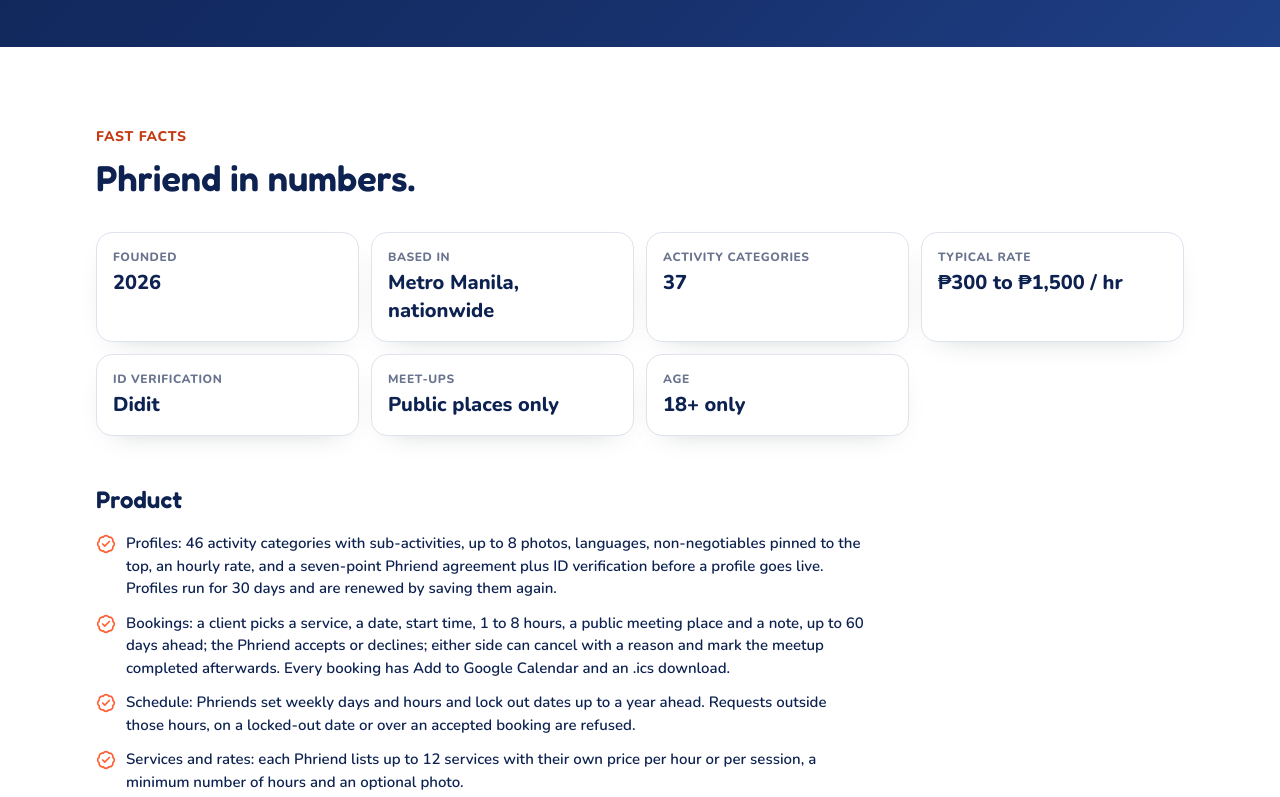
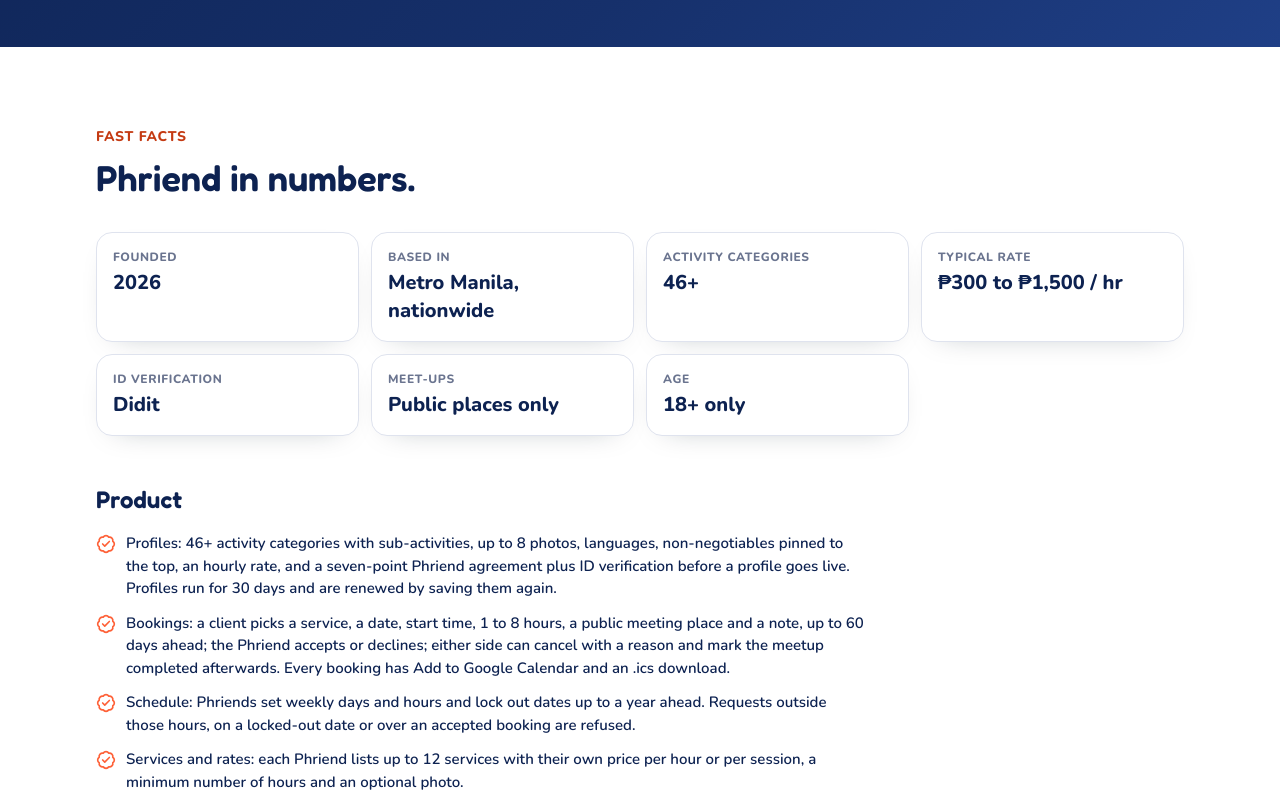
Before and after one commit to newmachinesph/phriend-web, a Next.js app: page /press in a window 1280 px wide. Shown: the part 525-1322 px from the top of the page. Built offline with nearby package versions, Linux system fonts and the light colour scheme; no server answers.

Commit message:
copy(site): activity categories read 46+ everywhere
The press fast-facts tile still said 37 while the same page and the
landing page said 46. The live count is 46 with none hidden, and Ops
keeps adding, so the plus keeps all three right as the list grows.

```diff
--- a/app/page.tsx
+++ b/app/page.tsx
@@ -347,7 +347,7 @@
                 Whatever the plan, there is a Phriend for it.
               </h2>
               <p className="mt-3 text-[15px] leading-relaxed text-body">
-                Working from home? Cowork at a cafe, take a lunch or walking break, or just have kwentuhan with someone new. 46 categories, each with its own sub-activities.
+                Working from home? Cowork at a cafe, take a lunch or walking break, or just have kwentuhan with someone new. 46+ categories, each with its own sub-activities.
               </p>
             </div>
             <a href={APP_URL} className="inline-flex items-center gap-1.5 font-bold text-brand-text hover:underline">
--- a/app/press/page.tsx
+++ b/app/press/page.tsx
@@ -19,7 +19,7 @@
 const FACTS: { label: string; value: string }[] = [
   { label: "Founded", value: "2026" },
   { label: "Based in", value: "Metro Manila, nationwide" },
-  { label: "Activity categories", value: "37" },
+  { label: "Activity categories", value: "46+" },
   { label: "Typical rate", value: "₱300 to ₱1,500 / hr" },
   { label: "ID verification", value: "Didit" },
   { label: "Meet-ups", value: "Public places only" },
@@ -27,7 +27,7 @@
 ];
 
 const PRODUCT = [
-  "Profiles: 46 activity categories with sub-activities, up to 8 photos, languages, non-negotiables pinned to the top, an hourly rate, and a seven-point Phriend agreement plus ID verification before a profile goes live. Profiles run for 30 days and are renewed by saving them again.",
+  "Profiles: 46+ activity categories with sub-activities, up to 8 photos, languages, non-negotiables pinned to the top, an hourly rate, and a seven-point Phriend agreement plus ID verification before a profile goes live. Profiles run for 30 days and are renewed by saving them again.",
   "Bookings: a client picks a service, a date, start time, 1 to 8 hours, a public meeting place and a note, up to 60 days ahead; the Phriend accepts or declines; either side can cancel with a reason and mark the meetup completed afterwards. Every booking has Add to Google Calendar and an .ics download.",
   "Schedule: Phriends set weekly days and hours and lock out dates up to a year ahead. Requests outside those hours, on a locked-out date or over an accepted booking are refused.",
   "Services and rates: each Phriend lists up to 12 services with their own price per hour or per session, a minimum number of hours and an optional photo.",
```
